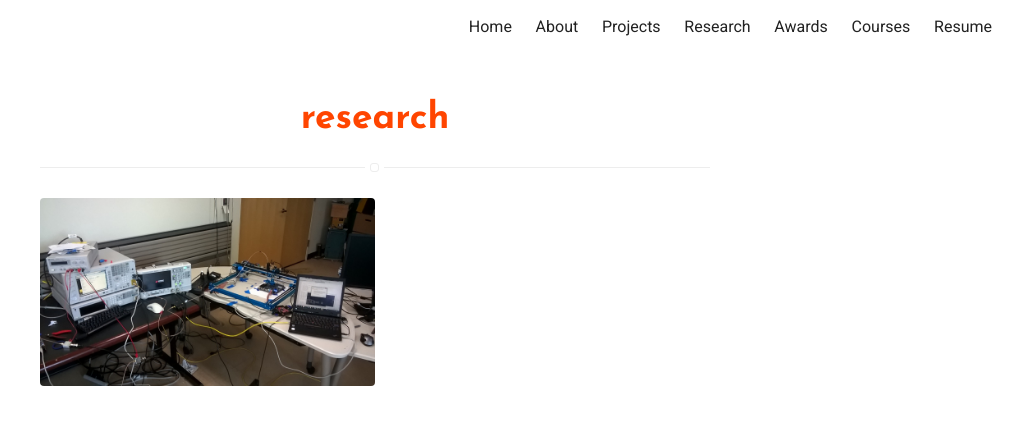
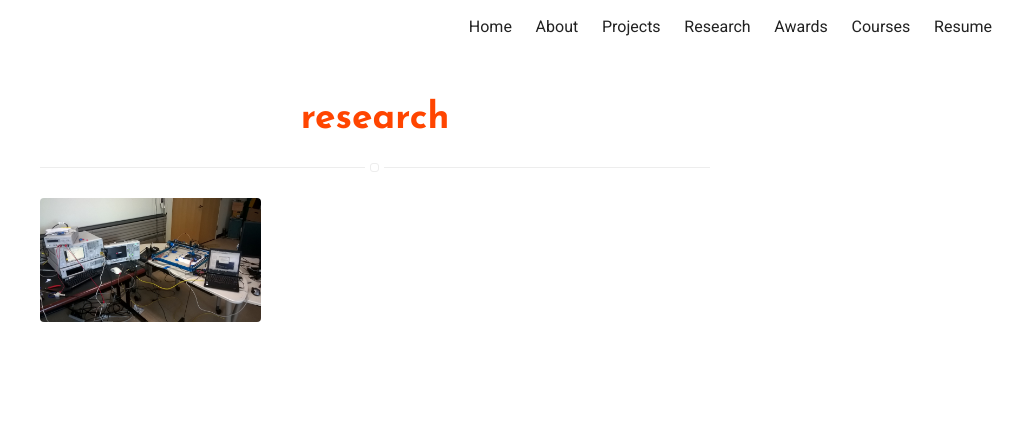
Before and after one commit to azraismail/azraismail.github.io, a Jekyll site: the page built from research.html, in a window 1280 px wide. Shown: the top 425 px of the page, without its empty margins (265-1280 px from the left). Built offline with Jekyll 4.4.1, drawn with Linux system fonts in a browser that asks for light colours.

Commit message:
Update home-blog-projects.sass

```diff
--- a/_sass/pages/home-blog-projects.sass
+++ b/_sass/pages/home-blog-projects.sass
@@ -36,7 +36,7 @@
     > .item
         display: inline-block
         float: left
-        width: 50%
+        width: 33%
         margin: 0
 
     > .item > .image
```
